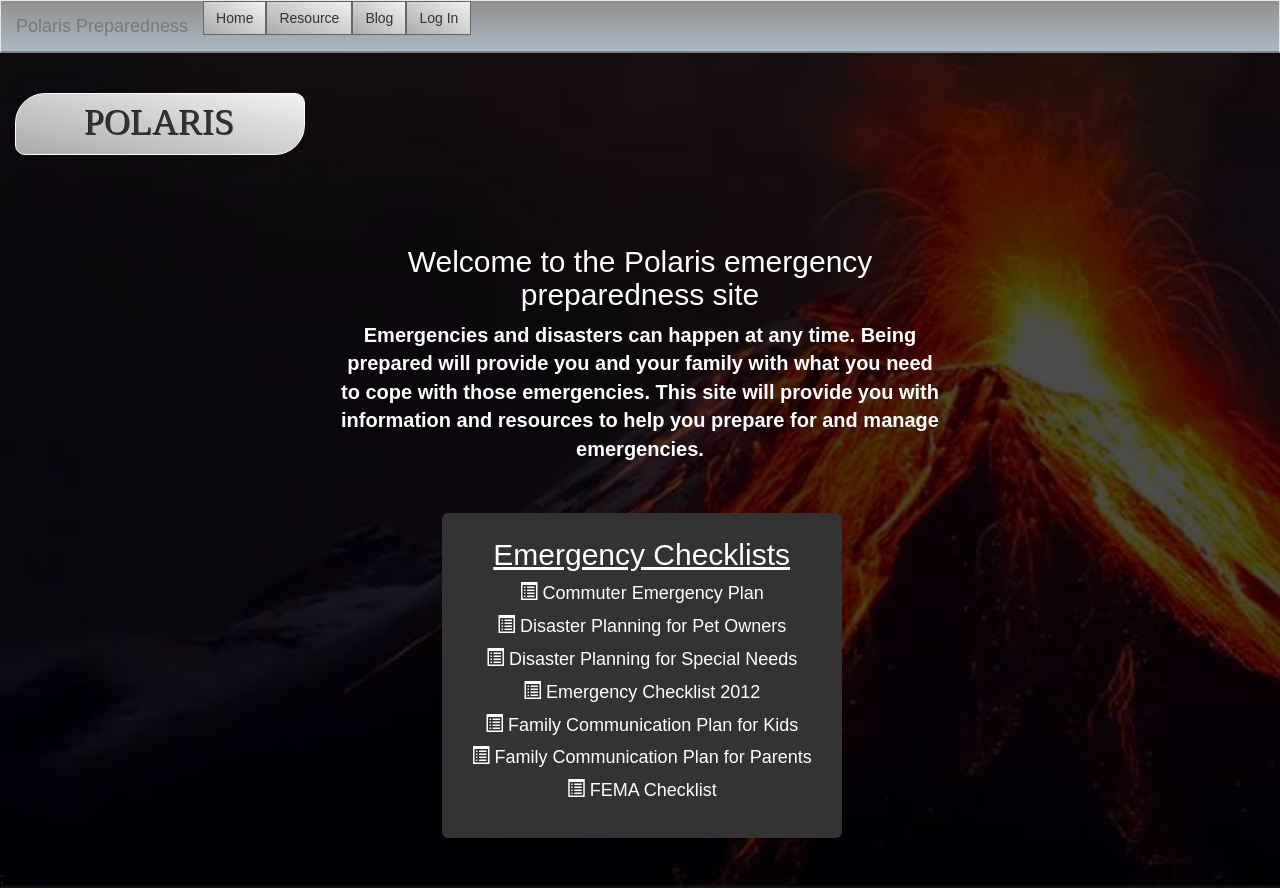
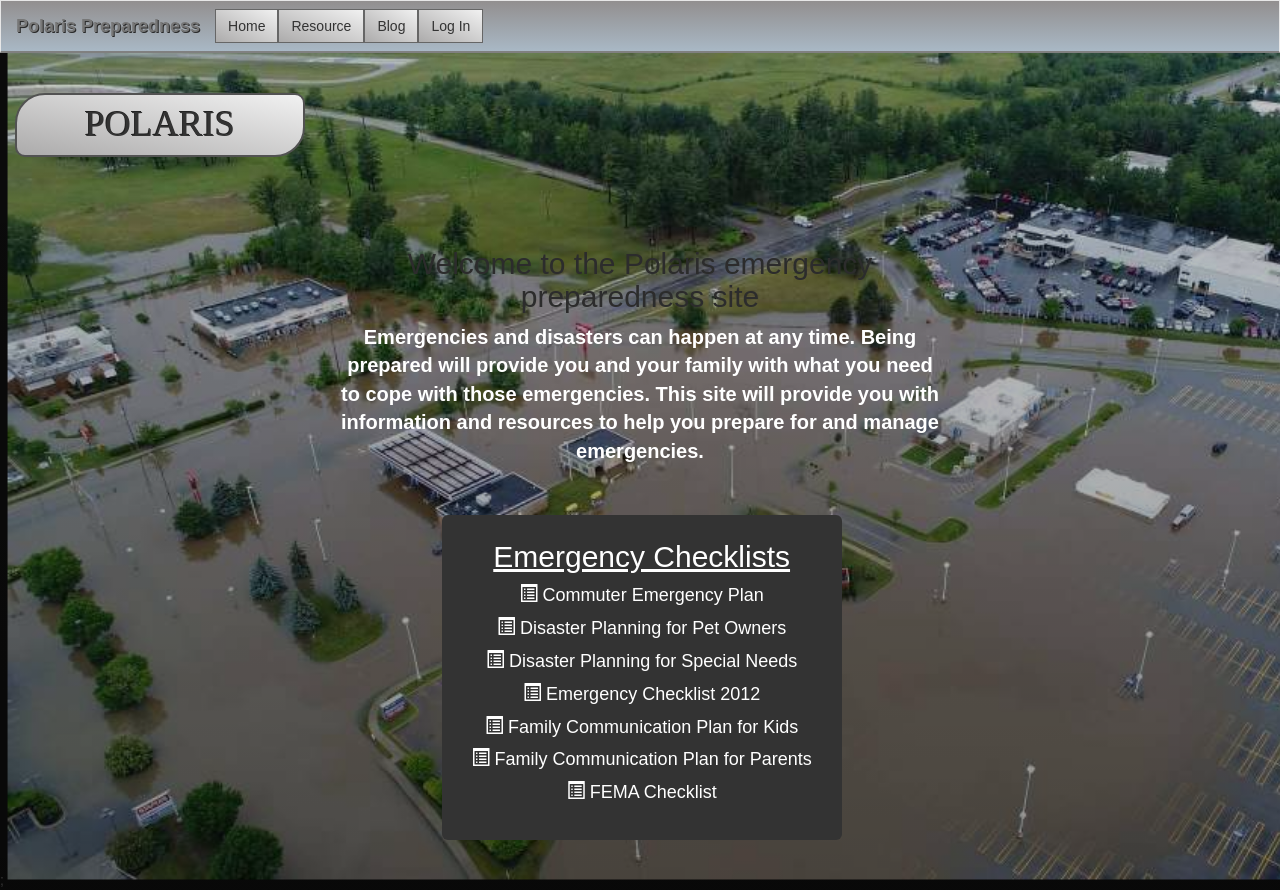
Before and after one commit to mkallgren08/Polaris, a React (Create React App) app in the folder client/: page /home in a window 1280 px wide. Built offline with nearby package versions, Linux system fonts and the light colour scheme; a web font is replaced by a local one; what auth0-js, google-maps-react would draw is missing.

Commit message:
Did more styling

```diff
--- a/client/src/App.css
+++ b/client/src/App.css
@@ -39,6 +39,23 @@
   font-weight: bolder;
 }
 
+.btn:focus{
+  font-weight: bolder;
+  color: #353535
+
+}
+
+.btn.btn-margin{
+  float: left;
+  margin-top: 8px;
+}
+
+.navbar-brand{
+  font-weight: bold;
+  color: #222222;
+  text-shadow: 1px 1px #292929;
+}
+
 .navbar-default{
   border-radius: 0px;
   border-bottom: solid 2px #808080;
@@ -49,6 +66,28 @@
   background: linear-gradient(#928F8F, #A9B8C5); /* Standard syntax */
 }
 
+.navbar-header{
+  margin-left: 10%;
+}
+
+.pageHeader{
+  background: #ACABAB; /* For browsers that do not support gradients */
+  background: -webkit-linear-gradient(left bottom, #ACABAB, #F1F1F1); /* For Safari 5.1 to 6.0 */
+  background: -o-linear-gradient(top right, #ACABAB, #F1F1F1); /* For Opera 11.1 to 12.0 */
+  background: -moz-linear-gradient(top right, #ACABAB, #F1F1F1); /* For Firefox 3.6 to 15 */
+  background: linear-gradient(to top right, #ACABAB, #F1F1F1); /* Standard syntax */
+
+  Color: #333333;
+
+  border: 2px #161616 solid;
+
+  border-radius: 30px 10px;
+
+  padding: 10px;
+
+  text-shadow: -1px -1px #222222;
+}
+
 
 @keyframes App-logo-spin {
   from { transform: rotate(0deg); }
--- /dev/null
+++ b/client/src/components/Modal/inputModal.css
@@ -0,0 +1,12 @@
+.customButton{
+    color: #444444;
+    font-size: 18px;
+    background: #A73B3B; /* For browsers that do not support gradients */
+    background: -webkit-linear-gradient(#FFB7B7, #A73B3B); /* For Safari 5.1 to 6.0 */
+    background: -o-linear-gradient(#FFB7B7, #A73B3B); /* For Opera 11.1 to 12.0 */
+    background: -moz-linear-gradient(#FFB7B7, #A73B3B); /* For Firefox 3.6 to 15 */
+    background: linear-gradient(#FFB7B7, #A73B3B); /* Standard syntax */
+
+    border-radius: 6px 3px;
+
+}
--- a/client/src/components/Modal/inputModal.js
+++ b/client/src/components/Modal/inputModal.js
@@ -1,5 +1,6 @@
 import React from "react";
 import Modal from 'react-modal';
+import "./inputModal.css"
 
 const customStyles = {
   content: {
@@ -41,7 +42,7 @@ class InputModal extends React.Component {
   render() {
     return (
       <div>
-        <button onClick={this.openModal} className="btn btn-default" style={{ backgroundColor: "#337ab7", color: "white", borderColor: "#337ab7" }}>
+        <button onClick={this.openModal} className="btn btn-default customButton" /*style={{ backgroundColor: "#337ab7", color: "white", borderColor: "#337ab7" }}*/>
           Add/Update Info
         </button>
         <Modal
--- a/client/src/pages/EmergencyForm/EmergencyForm.css
+++ b/client/src/pages/EmergencyForm/EmergencyForm.css
@@ -12,7 +12,7 @@
 
     Color: #333333;
 
-    border: 1px #FFFFFF solid;
+    border: 2px #525252 solid;
 
     border-radius: 30px 10px;
 
--- a/client/src/pages/Home/Home.css
+++ b/client/src/pages/Home/Home.css
@@ -1,8 +1,8 @@
 body{
     background: linear-gradient(
-        rgba(0, 0, 0, 0.7),
-        rgba(0, 0, 0, 0.7)
-      ),url("../../images/volcano.jpg");
+        rgba(0, 0, 0, 0.2),
+        rgba(0, 0, 0, 0.4)
+      ),url("../../images/flooding.png");
     background-size: cover;
 }
 h1 {
@@ -34,6 +34,25 @@ p {
     color: white;
     font-family: 'Eczar', serif;
 }
+
+.homePageBody{
+    background: #808080; /* For browsers that do not support gradients */
+    background: -webkit-linear-gradient(left bottom, #808080, rgba(204, 204, 230, 0.95)); /* For Safari 5.1 to 6.0 */
+    background: -o-linear-gradient(top right, #808080, rgba(204, 204, 230, 0.95)); /* For Opera 11.1 to 12.0 */
+    background: -moz-linear-gradient(top right, #808080, rgba(204, 204, 230, 0.95)); /* For Firefox 3.6 to 15 */
+    background: linear-gradient(to top right, #808080, rgba(204, 204, 230, 0.95)); /* Standard syntax */
+
+    border: 2px solid  #413F4E;
+
+    border-radius: 15px 45px;
+
+    padding: 10px 20px;
+}
 .intro {
     font-size: 2rem;
+    color: #2C2C2C
 }
+
+.introText{
+    text-shadow: 1px 1px #3A3A3A;
+}
```
Also changed, not shown: client/src/images/flooding.png (added).
